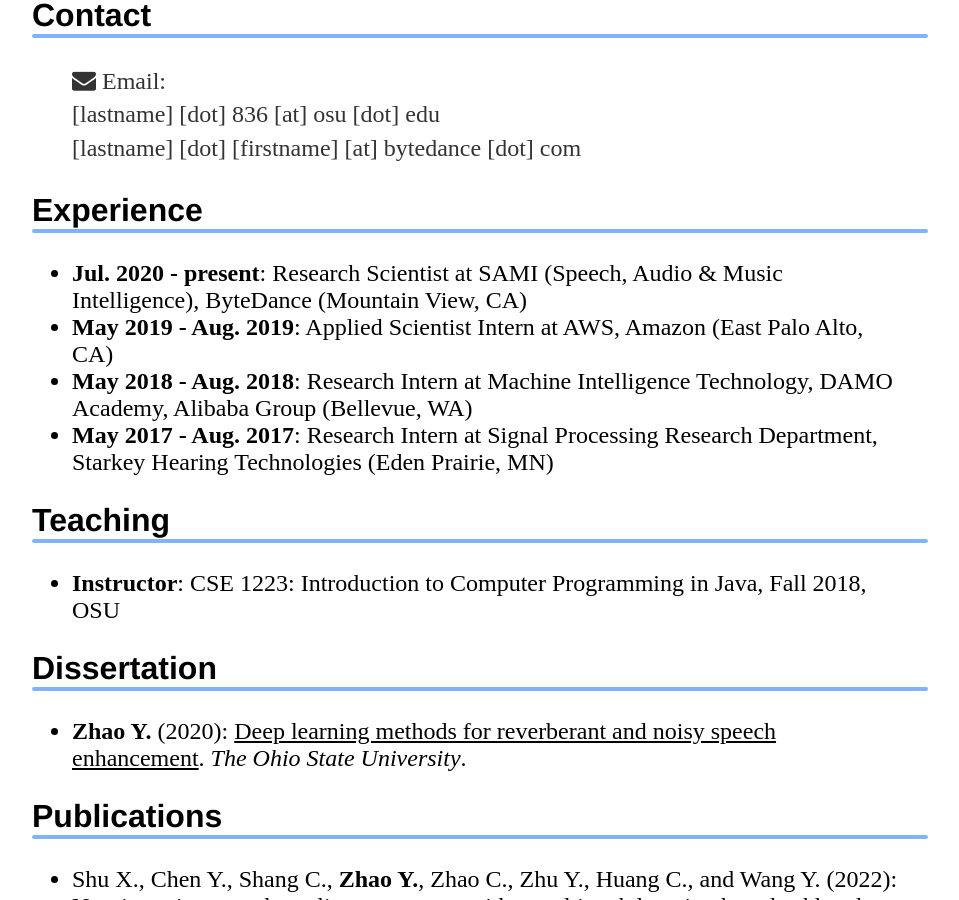
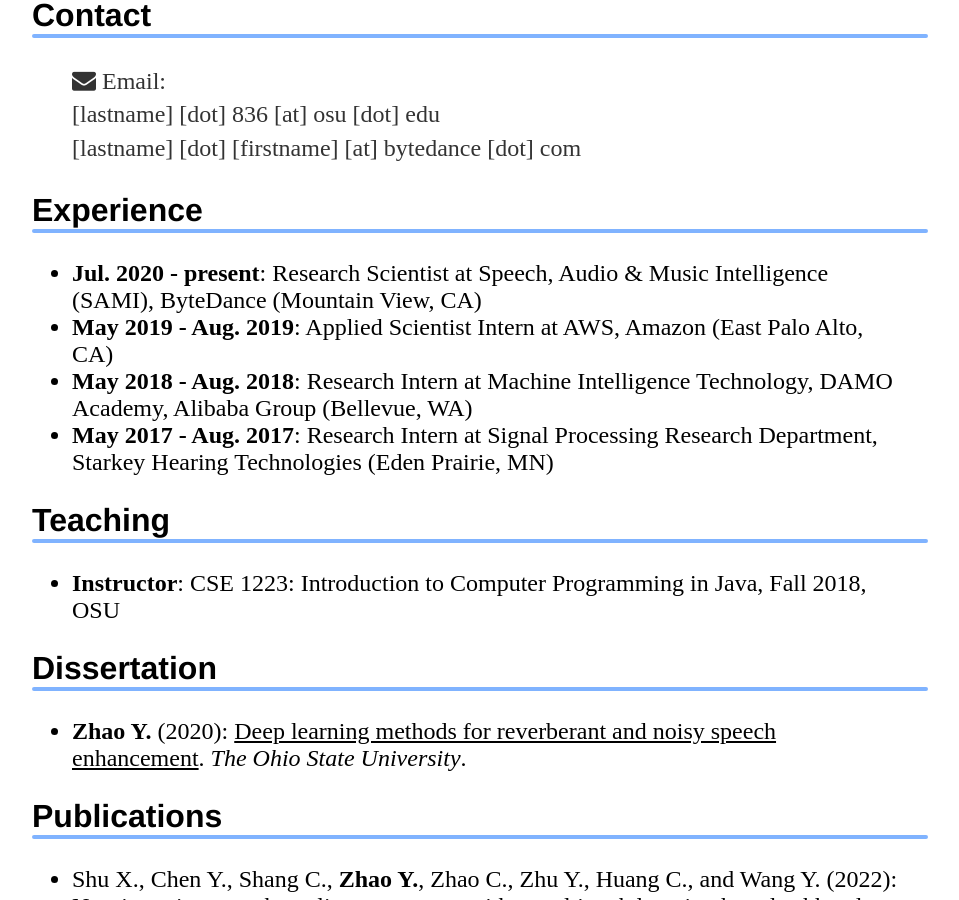
Before and after one commit to cliffzhao/cliffzhao.github.io, a Jekyll site: the page built from index.html, in a window 1280 px wide and 900 px high, scrolled down 523 px. Shown: the whole window, without its empty margins (160-1119 px from the left). Built offline with Jekyll 4.4.1, drawn with Linux system fonts in a browser that asks for light colours; a style sheet for code colours, icons or effects is not loaded.

```diff
--- a/index.html
+++ b/index.html
@@ -44,7 +44,7 @@ title: Yan Zhao
     <h2>Experience</h2>
     <ul>
 	      <li>
-          <strong>Jul. 2020 - present</strong>: Research Scientist at SAMI (Speech, Audio & Music Intelligence), ByteDance (Mountain View, CA)
+          <strong>Jul. 2020 - present</strong>: Research Scientist at Speech, Audio & Music Intelligence (SAMI), ByteDance (Mountain View, CA)
 	      </li>
 
         <li>
```
